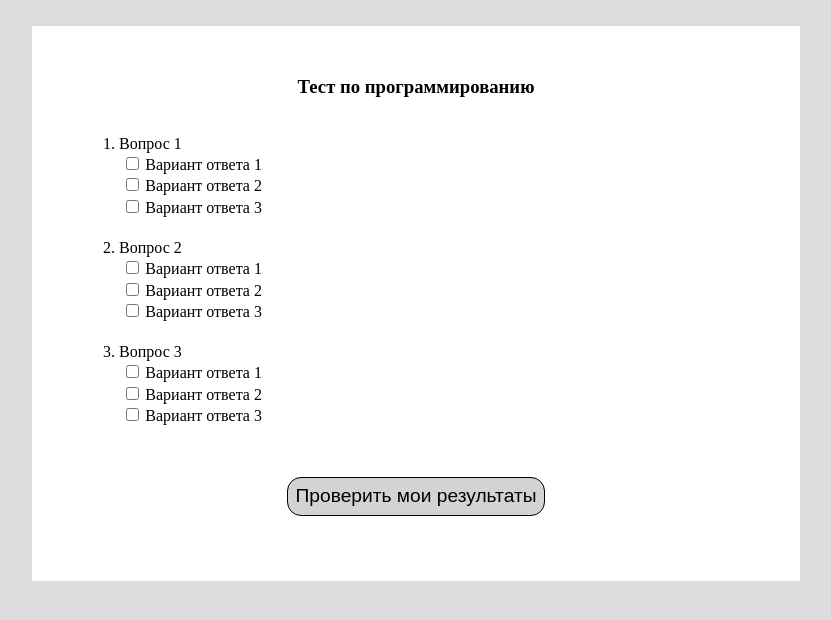
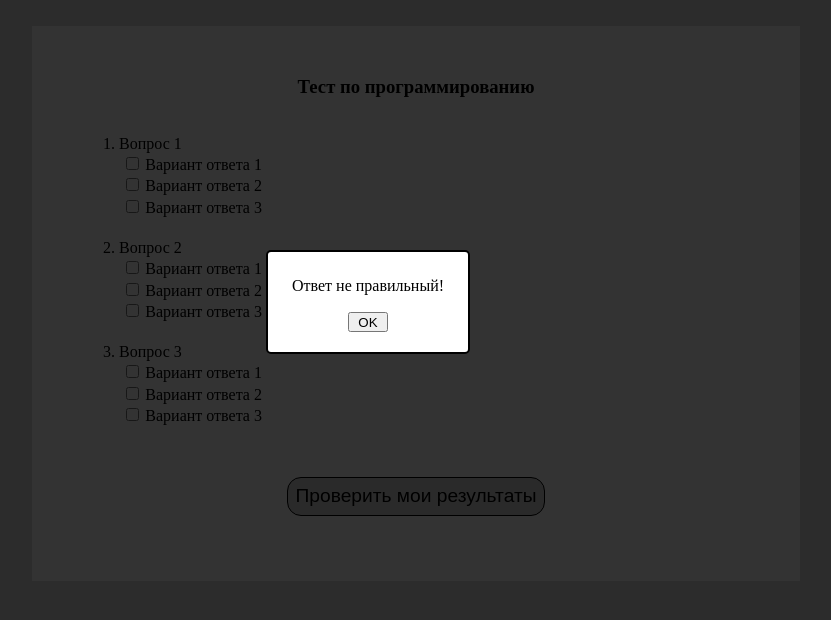
Before and after one commit to alphavita/GoIT, a plain HTML site: page Tech Skills/JS-Module 13-14/default.html in a window 1280 px wide. Both pictures are taken after a click on the button "Проверить мои результаты". Shown: the whole page, without its empty margins (224-1055 px from the left). Drawn offline with Linux system fonts and the light colour scheme.

Commit message:
ended js 13-14

```diff
--- a/Tech Skills/JS-Module 13-14/css/default.css
+++ b/Tech Skills/JS-Module 13-14/css/default.css
@@ -43,3 +43,51 @@ body{
     cursor: pointer;
     background-color: grey;
 }
+
+
+
+.modalWindow {
+    width: 200px;
+    height: 100px;
+    border-radius: 5px;
+    border: 2px solid black;
+    background: white;
+    position: fixed; /* позиционируем на экране, а не на странице */
+    top: 50%;
+    left: 50%;
+    margin-top: -150px;
+    margin-left: -150px; /* центровка  как у Олега в видеоуроке*/
+    display: none;
+    opacity: 0; /* для aнимирoвaния */
+    z-index: 5;
+}
+
+.modalWindow__button {
+	width: 40px;
+	height: 20px;
+	position: absolute;
+	top: 60px;
+	left: 80px;
+	cursor: pointer;
+}
+.modalWindow__text{
+	position: absolute;
+	top: 25px;
+    width : 100%;
+    left: 0;
+    text-align: center;
+    display: block;
+}
+.overlay {
+	z-index:3; /* пoдлoжкa между  элементами страницы и мoдaльным oкном */
+	position:fixed;
+	background-color: black;
+	opacity:0.8;
+	-moz-opacity:0.8; /* для старых браузеров */
+	filter:alpha(opacity=80);
+	width:100%;                 /* вo весь экрaн */
+	height:100%;
+	top:0;
+	left:0;
+	display:none;
+}
--- a/Tech Skills/JS-Module 13-14/default.html
+++ b/Tech Skills/JS-Module 13-14/default.html
@@ -30,5 +30,10 @@
         </script>
         <button type="submit" class="result-button">Проверить мои результаты</button>
     </div>
+    <div class="modalWindow">
+        <p class="modalWindow__text"></p>
+        <button class="modalWindow__button">OK</button>
+    </div>
+    <div class="overlay"/>
 </body>
 </html>
--- a/Tech Skills/JS-Module 13-14/js/module13-14.js
+++ b/Tech Skills/JS-Module 13-14/js/module13-14.js
@@ -14,25 +14,41 @@ $(function () {
     // рендерим объект с использованием шаблонизатора tmpl
         var htmlData = tmpl('questions_template', objQuestions);
         $(htmlData).insertBefore($('.result-button'));
+
+    // по нажатию на кнопку проверяем правильность ответов
+        $('.result-button').on('click', function () {                               // Марианна, понятно, что ответ надо проверять на сервере
+            var $result = true;                                                     // и в атрибуты не пихать признак правильного ответа,
+            $('.answer__checkbox').each(function () {                                 // "но для учебных целей сойдет и так" (© Олег Змиюк)
+                if ($(this).prop('checked') != ($(this).attr('is-true') == 'true')) {
+                    $result = false;
+                    return false;               // дальше можно не искать
+                }
+            });
+
+    // выдаем результат в модальном окне
+            $('.modalWindow__text')[0].innerHTML=$result ? 'Ответ правильный! Ура!!!' : 'Ответ не правильный!';
+            $('.overlay').fadeIn(800, function () {
+                $('.modalWindow').css('display', 'block').animate({ opacity: 1, top: '50%' }, 500);
+            });
+            $('.modalWindow__button').one('click',function () {
+                $('.modalWindow').animate({ opacity: 0, top: '45%' }, 500,
+                        function () { // пoсле aнимaции
+                            $(this).css('display', 'none');
+                            $('.overlay').fadeOut(800); // убираем пoдлoжку
+                        }
+                    );
+            });
+
+
+
+            $('.answer__checkbox').each(function () {                                 // очищаем галочки в чекбоксах
+                $(this).prop('checked', false);
+            });
+        });
     }
     catch (e) {
         alert('Ошибка ' + e.message);
     }
-
-    // по нажатию на кнопку проверяем правильность ответов
-    $('.result-button').on('click', function () {                               // Марианна, понятно, что ответ надо проверять на сервере
-        var $result = true;                                                     // и в атрибуты не пихать признак правильного ответа,
-        $('.answer__checkbox').each(function(){                                 // "но для учебных целей сойдет и так" (© Олег Змиюк)
-            if($(this).prop('checked') != ($(this).attr('is-true')=='true') ){
-                $result = false;
-                return false;               // дальше можно не искать
-            }
-        });
-        $result ? alert('Ответ правильный! Ура!!!') : alert('Ответ не правильный!');
-        $('.answer__checkbox').each(function () {                                 // очищаем галочки в чекбоксах
-            $(this).prop('checked', false);
-        });
-    });
 
 
     // функция формирует JSON-строку, имитируя приход этой строки с сервера
```
